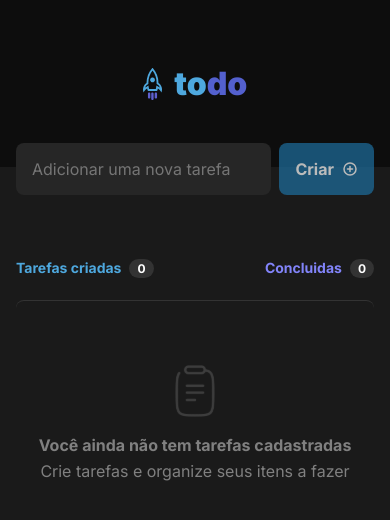
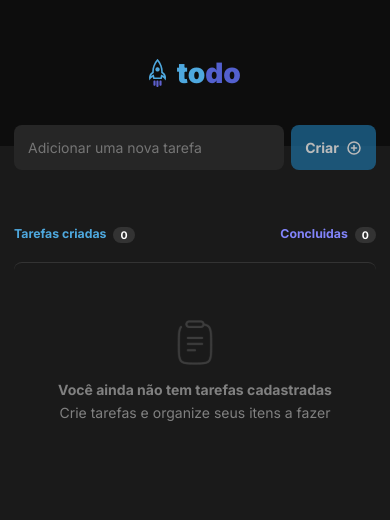
Before and after one commit to luizfelipe63/ToDo-List, a React (Vite) app: page / in a window 390 px wide. Shown: the top 520 px of the page. Built offline with nearby package versions, Linux system fonts and the light colour scheme.

Commit message:
Responsividade

```diff
--- a/src/app.module.css
+++ b/src/app.module.css
@@ -80,3 +80,9 @@
 
   margin-left: .5rem;
 }
+
+@media (max-width: 768px){
+  html{
+    font-size: 87.7%;
+  }
+}
```
